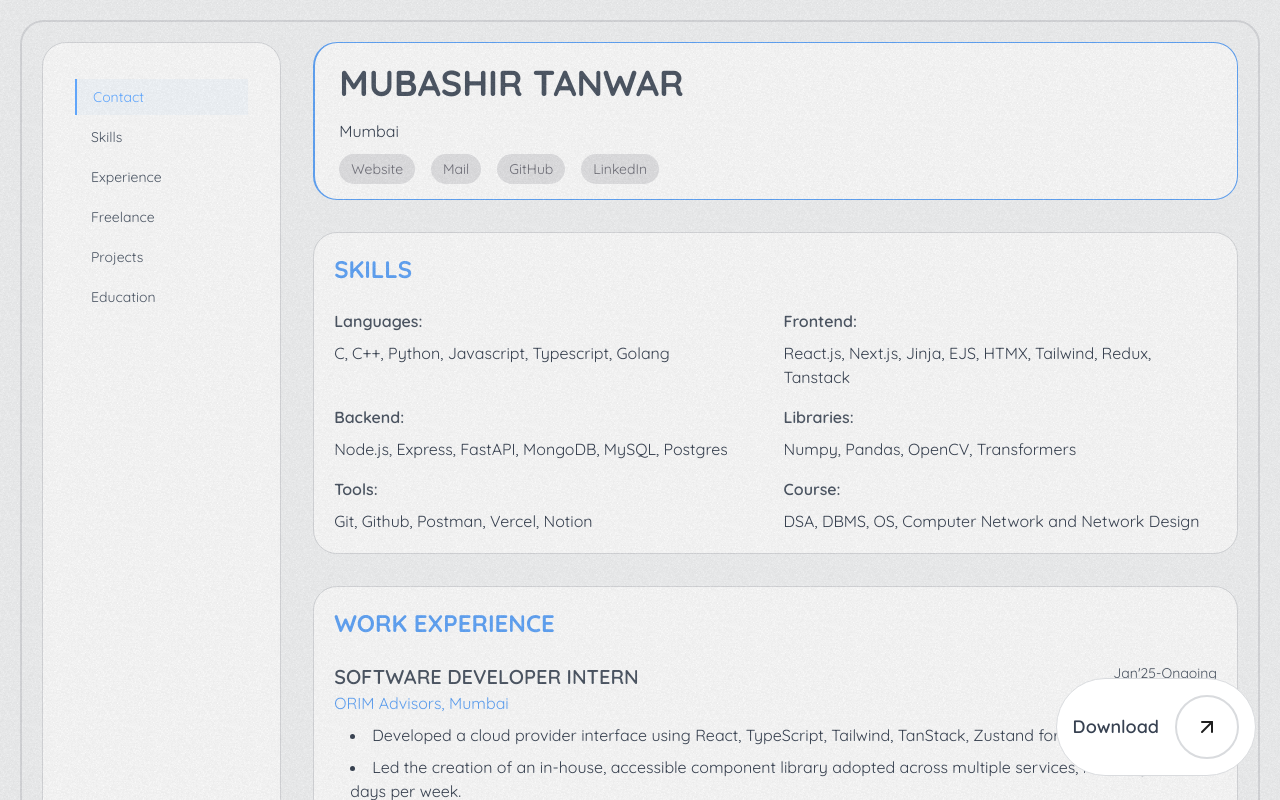
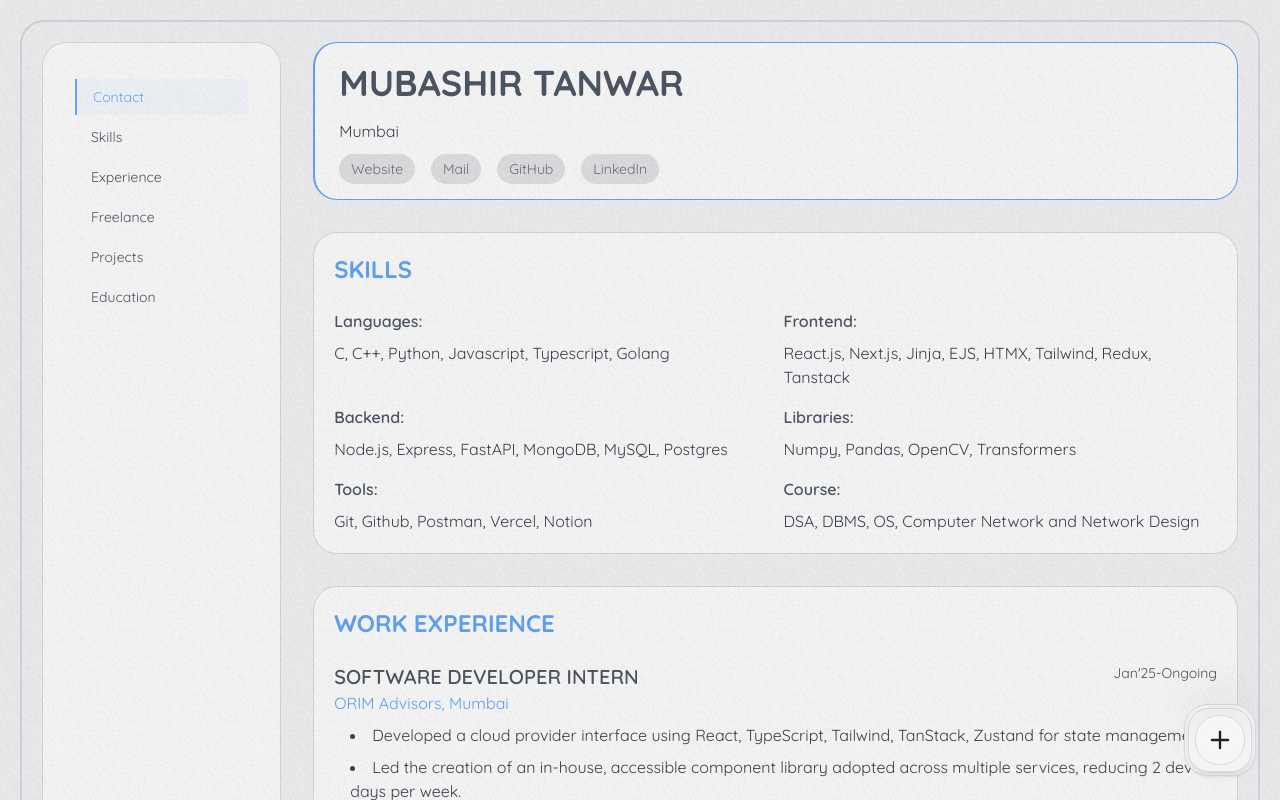
Before and after one commit to MubashirTanwar/.com, a Next.js app: page /resume in a window 1280 px wide. Shown: the top 800 px of the page. Built offline with nearby package versions, Linux system fonts and the light colour scheme.

Commit message:
layout fixes

```diff
--- a/src/app/layout.tsx
+++ b/src/app/layout.tsx
@@ -3,7 +3,11 @@ import { Montserrat } from "next/font/google";
 import "./globals.css";
 import localFont from "next/font/local";
 import { ThemeProvider } from "./providers/theme-providers";
-
+import { DownloadResume } from "@/components/home/DownloadResume";
+import { CopyMailButton } from "@/components/home/MailCopy";
+import { ViewSource } from "@/components/home/ViewSource";
+import FamilyButton from "@/components/ui/family-button";
+import { ThemeToggle } from "@/components/ui/theme-toggler";
 
 const inter = Montserrat({ subsets: ["latin"] });
 
@@ -42,7 +46,17 @@ export default function RootLayout({
           className="hidden md:block z-[999] fixed h-8 w-8 bg-gray-400/50 rounded-full shadow-lg transition-transform duration-150 ease-linear transform -translate-x-1/2 -translate-y-1/2"
           style={{ top: "40px", left: "40px" }}
         ></div>  */}
-        {children}</body>
+        {children}
+                      <div className="fixed bottom-0 right-0 z-50 p-4 md:p-6 flex items-center justify-end space-x-4">
+                <FamilyButton >
+
+        <ThemeToggle />
+        <DownloadResume />
+        <CopyMailButton />
+        <ViewSource />
+                  </FamilyButton>
+      </div>
+        </body>
           </ThemeProvider>
     </html>
   );
--- a/src/app/page.tsx
+++ b/src/app/page.tsx
@@ -35,15 +35,6 @@ export default function Home() {
         <Head />
         <Stack />
         <Projects />
-              <div className="fixed bottom-0 right-0 z-50 p-4 md:p-6 flex items-center justify-end space-x-4">
-                <FamilyButton >
-
-        <ThemeToggle />
-        <DownloadResume />
-        <CopyMailButton />
-        <ViewSource />
-                  </FamilyButton>
-      </div>
       </div>
     </div>
   );
--- a/src/app/resume/page.tsx
+++ b/src/app/resume/page.tsx
@@ -65,27 +65,6 @@ export default function ResumePage() {
 
   return (
     <div className="p-3 md:p-5 bg-[#f4f5f6] dark:bg-black font-quicksand">
-      <div className="fixed bottom-0 right-0 z-50 p-4 md:p-6 ">
-        <div
-          onClick={downloadResume}
-          className="group flex flex-row items-center justify-center space-x-4 cursor-pointer p-4 rounded-full text-gray-700 dark:text-gray-300 border border-[#d9dbde] dark:border-[#242424] p-x-4 w-full bg-white dark:bg-[#141414] transition-colors duration-200"
-        >
-          <span className="text-lg font-semibold">Download</span>
-
-          <div className="">
-            <div className="relative border-2 border-[#d9dbde] hover:border-[#d9dbde] dark:border-[#242424] flex items-center justify-center rounded-full h-16 w-16 overflow-hidden  transition-transform duration-100 ease-in-out hover:rotate-45">
-              <div className="flex items-center justify-center">
-                <div className="absolute transition-transform duration-300 ease-in-out group-hover:translate-x-12 group-hover:-translate-y-12">
-                  <ArrowUpRight className="text-[#1f1f1f] dark:text-[#cccccc] h-6 w-6" />
-                </div>
-                <div className="absolute transition-transform duration-300 ease-in-out -translate-x-12 translate-y-12 group-hover:translate-x-0 group-hover:-translate-y-0 ">
-                  <ArrowUpRight className="text-[#1f1f1f] dark:text-[#cccccc] h-6 w-6" />
-                </div>
-              </div>
-            </div>
-          </div>
-        </div>
-      </div>
       <div className="bg-[#f4f5f6] dark:bg-black p-3 md:p-5 select-none border-[#d9dbde] dark:border-[#242424] border-2 rounded-3xl">
         <div className="mx-auto grid grid-cols-1 lg:grid-cols-5 gap-0">
           {/* Left Sidebar - Navigation */}
--- a/src/components/home/DownloadResume.tsx
+++ b/src/components/home/DownloadResume.tsx
@@ -12,7 +12,7 @@ export function DownloadResume() {
     // Create a link element and trigger download
     const link = document.createElement("a");
     link.href = "/resume.pdf"; // This will point to your PDF file in the public folder
-    link.download = `Mubashit_Tanwar_Resume.pdf`;
+    link.download = `Mubashir_Tanwar_Resume.pdf`;
     document.body.appendChild(link);
     link.click();
     document.body.removeChild(link);
--- a/src/components/home/ViewSource.tsx
+++ b/src/components/home/ViewSource.tsx
@@ -24,7 +24,7 @@ export function ViewSource() {
 
         <>
           <Github className="w-5 h-5" />
-          <span className="text-sm font-medium">View Source</span>
+          <span className="text-sm font-medium"> Source</span>
         </>
 
 
--- a/src/components/ui/family-button.tsx
+++ b/src/components/ui/family-button.tsx
@@ -77,7 +77,7 @@ const FamilyButtonContainer: FC<FamilyButtonContainerProps> = ({
         isExpanded
           ? {
               borderRadius: 20,
-              width: CONTAINER_SIZE,
+              width: 200,
               height: CONTAINER_SIZE + 50,
               transition: {
                 type: "spring",
```
